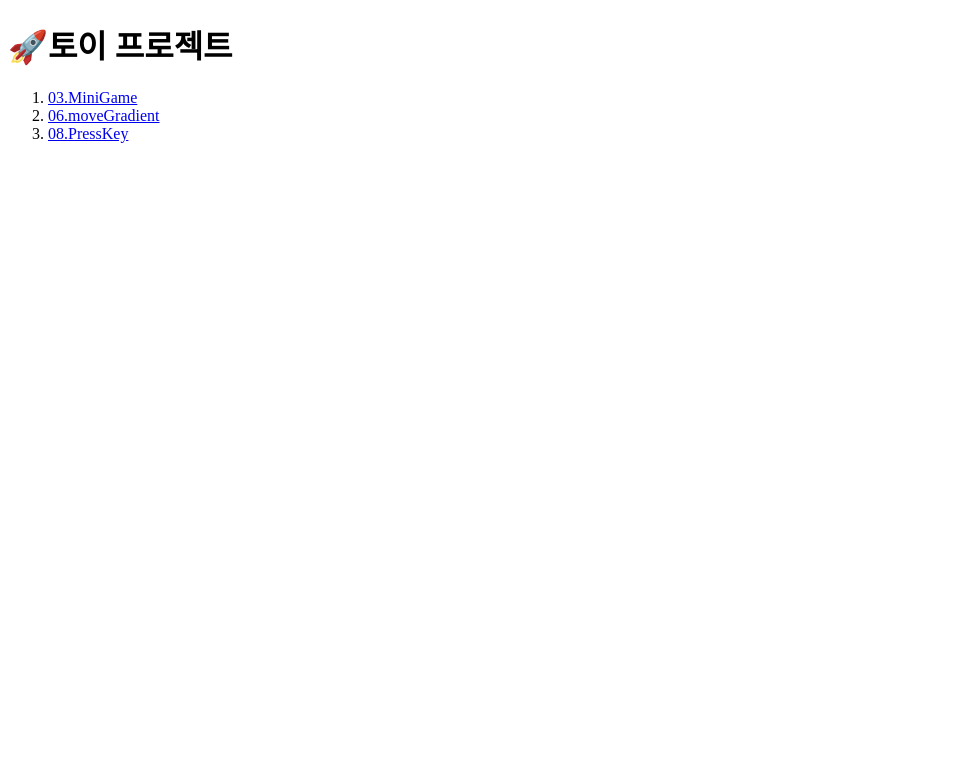
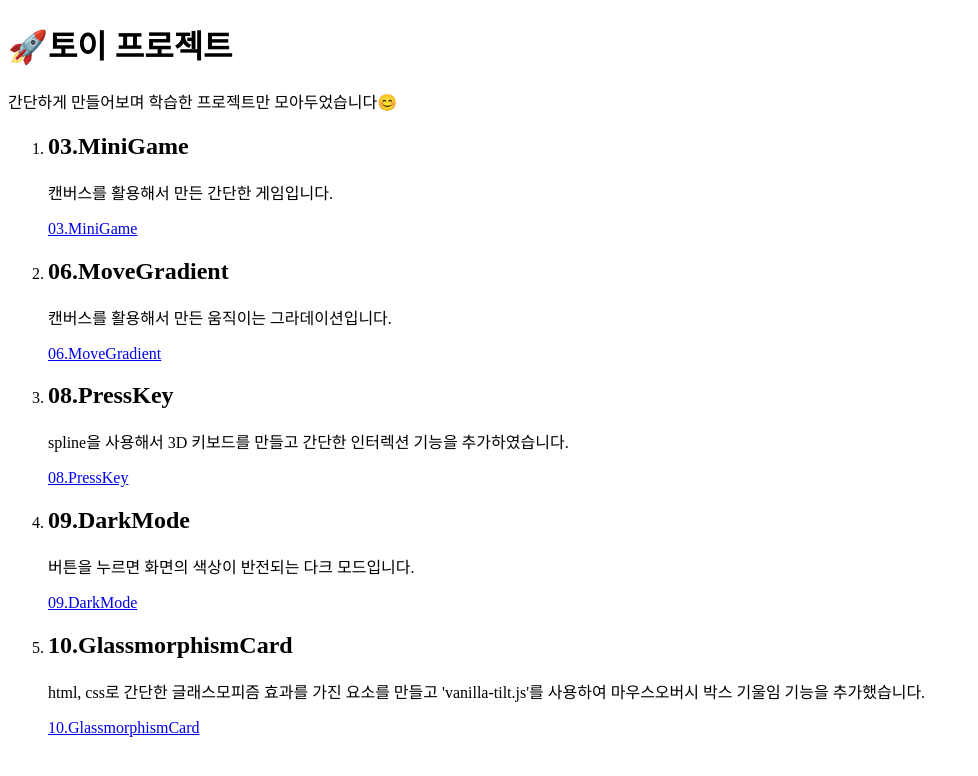
Before and after one commit to Ba-latte/ToyProjects, a plain HTML site: page index.html in a window 1280 px wide. Shown: the whole page, without its empty margins (0-978 px from the left). Drawn offline with Linux system fonts and the light colour scheme.

Commit message:
add : 미니 프로젝트 데모 추가

```diff
--- a/index.html
+++ b/index.html
@@ -7,15 +7,34 @@
 </head>
 <body>
     <h1>🚀토이 프로젝트</h1>
+    <p>간단하게 만들어보며 학습한 프로젝트만 모아두었습니다😊</p>
     <ol>
         <li>
+            <h2>03.MiniGame</h2>
+            <p>
+                캔버스를 활용해서 만든 간단한 게임입니다.
+            </p>
             <a href="./03.MiniGame/index.html">03.MiniGame</a>
         </li>
         <li>
-            <a href="./06.moveGradient/index.html">06.moveGradient</a>
+            <h2>06.MoveGradient</h2>
+            <p>캔버스를 활용해서 만든 움직이는 그라데이션입니다.</p>
+            <a href="./06.moveGradient/index.html">06.MoveGradient</a>
         </li>
         <li>
+            <h2>08.PressKey</h2>
+            <p>spline을 사용해서 3D 키보드를 만들고 간단한 인터렉션 기능을 추가하였습니다.</p>
             <a href="./08.PressKey/index.html">08.PressKey</a>
+        </li>
+        <li>
+            <h2>09.DarkMode</h2>
+            <p>버튼을 누르면 화면의 색상이 반전되는 다크 모드입니다.</p>
+            <a href="./09.DarkMode/index.html">09.DarkMode</a>
+        </li>
+        <li>
+            <h2>10.GlassmorphismCard</h2>
+            <p>html, css로 간단한 글래스모피즘 효과를 가진 요소를 만들고 'vanilla-tilt.js'를 사용하여 마우스오버시 박스 기울임 기능을 추가했습니다.</p>
+            <a href="./10.GlassmorphismCard/index.html">10.GlassmorphismCard</a>
         </li>
     </ol>
 </body>
```
